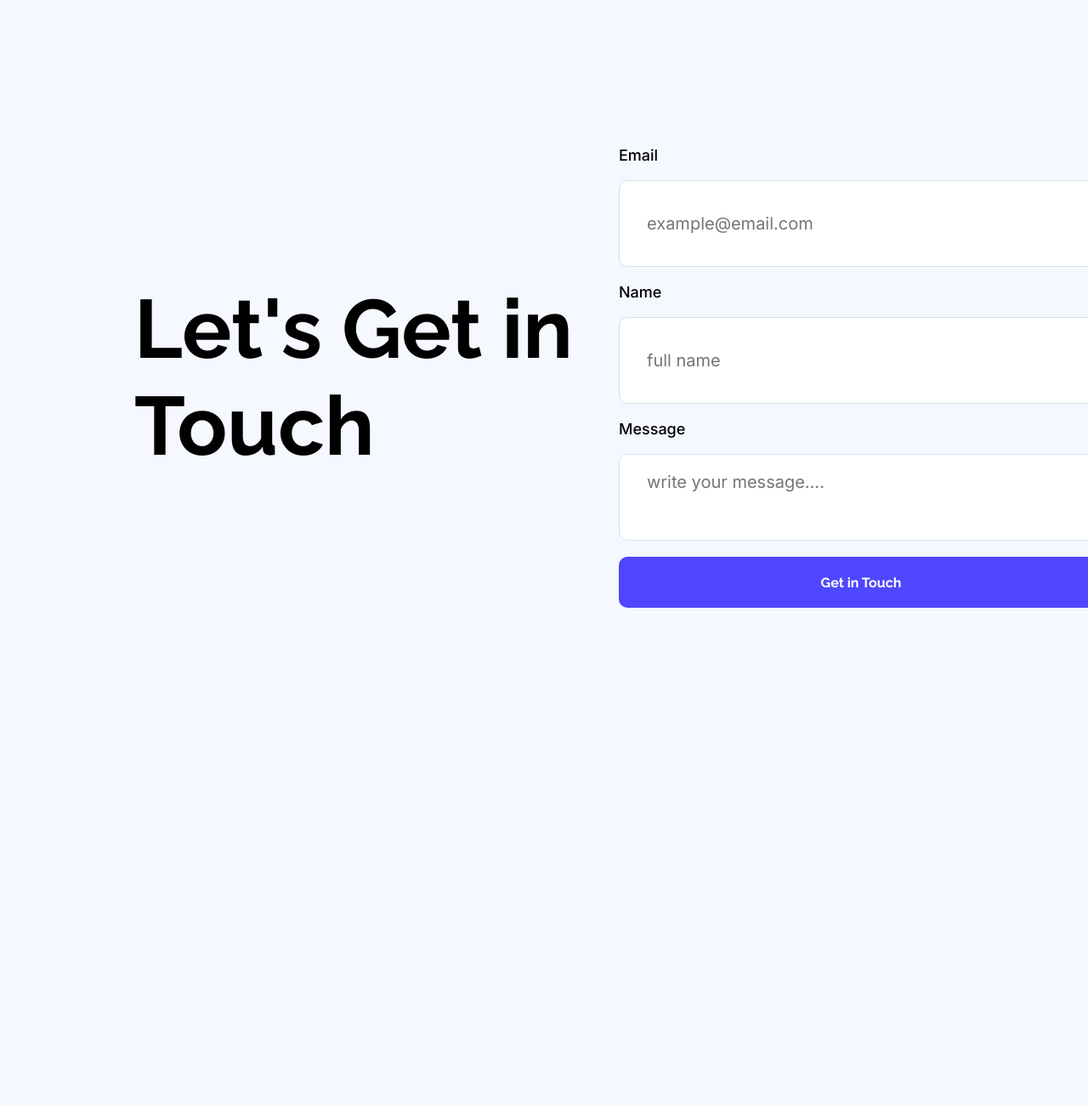
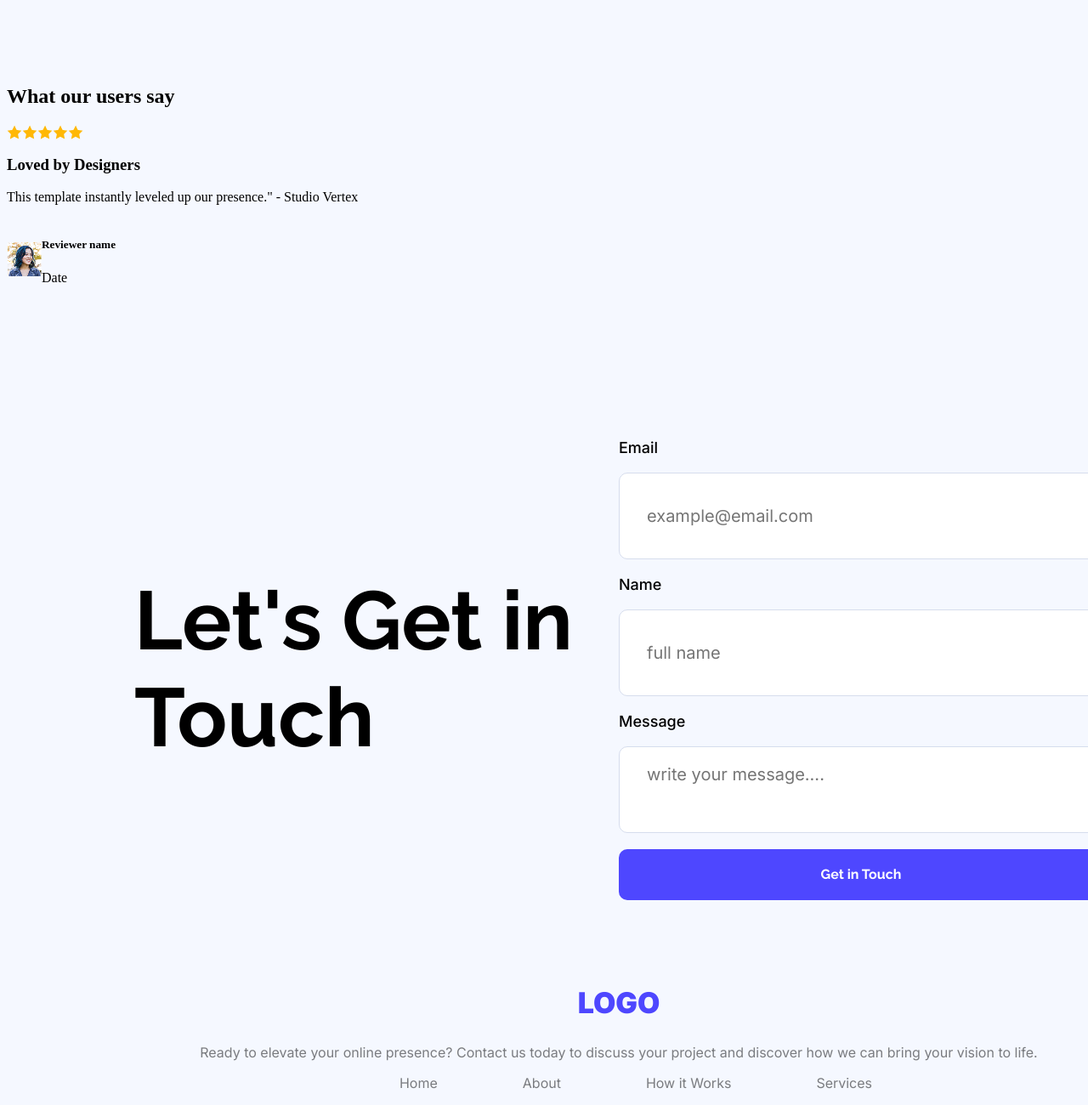
Before and after one commit to Mohammadarman1357/Landing-Launchpad, a plain HTML site: page index.html in a window 1280 px wide. Shown: the part 1613-2913 px from the top of the page at 85% size. Before the commit the page ends 2414 px from the top, so only its background shows below. Drawn offline with Linux system fonts and the light colour scheme.

```diff
--- a/index.html
+++ b/index.html
@@ -82,6 +82,33 @@
             </div>
         </section>
 
+        <!-- user feedback section -->
+        <section class="feedback-section">
+            <h1 class="feedback-section-title">What our users say</h1>
+
+            <div class="feedback-container">
+                <div class="feedback-content">
+                    <div class="feedback-icons">
+                        <img class="feedback-icon" src="/Assets/icon-star.png" alt="icon">
+                        <img class="feedback-icon" src="/Assets/icon-star.png" alt="icon">
+                        <img class="feedback-icon" src="/Assets/icon-star.png" alt="icon">
+                        <img class="feedback-icon" src="/Assets/icon-star.png" alt="icon">
+                        <img class="feedback-icon" src="/Assets/icon-star.png" alt="icon">
+                    </div>
+                    <h3 class="feedback-title">Loved by Designers</h3>
+                    <p class="feedback-subtitle">This template instantly leveled up our presence." - Studio Vertex</p>
+
+                    <div class="feedback-review">
+                        <img src="Assets/avatar.png" alt="reviewer">
+                        <div class="reviews-title">
+                            <h5 class="feedback-reviewer-name">Reviewer name</h5>
+                            <p class="feedback-review-date">Date</p>
+                        </div>
+                    </div>
+                </div>
+            </div>
+        </section>
+
 
         <!-- let's get in touch section -->
         <section class="getin-touch-container">
@@ -116,6 +143,22 @@
     <!-- footer section -->
     <footer>
 
+        <section class="footer-section text-center inter-normal">
+            <h1 class="website-name nav-logo primary-color">LOGO</h1>
+            <p class="website-subtitle">Ready to elevate your online presence? Contact us today to discuss
+                your project and discover how we can bring your vision to life.</p>
+            <div class="footer-nav">
+                <ul>
+                    <li><a class="footer-content" href="https://web.programming-hero.com/dashboard">Home</a></li>
+                    <li><a class="footer-content" href="https://web.programming-hero.com/about-us">About</a></li>
+                    <li><a class="footer-content" href="https://web.programming-hero.com/dashboard">How it Works</a>
+                    </li>
+                    <li><a class="footer-content" href="https://web.programming-hero.com/about-us">Services</a></li>
+                </ul>
+            </div>
+
+        </section>
+
     </footer>
 </body>
 
--- a/styles/styles.css
+++ b/styles/styles.css
@@ -189,3 +189,39 @@ nav {
     width: 100%;
     padding: 19px 101px;
 }
+
+/* footer section */
+
+.website-subtitle {
+    color: rgba(0, 0, 0, 0.5);
+}
+
+.footer-nav ul {
+    display: flex;
+    align-items: center;
+    justify-content: center;
+    gap: 100px;
+}
+
+.footer-nav ul li {
+    list-style: none;
+}
+
+.footer-nav a {
+    text-decoration: none;
+    color: rgba(0, 0, 0, 0.5);
+}
+
+
+/* user feedback section */
+
+
+.feedback-icons{
+    display: flex;
+    align-items: center;
+}
+
+.feedback-review{
+    display: flex;
+    align-items: center;
+}
```
